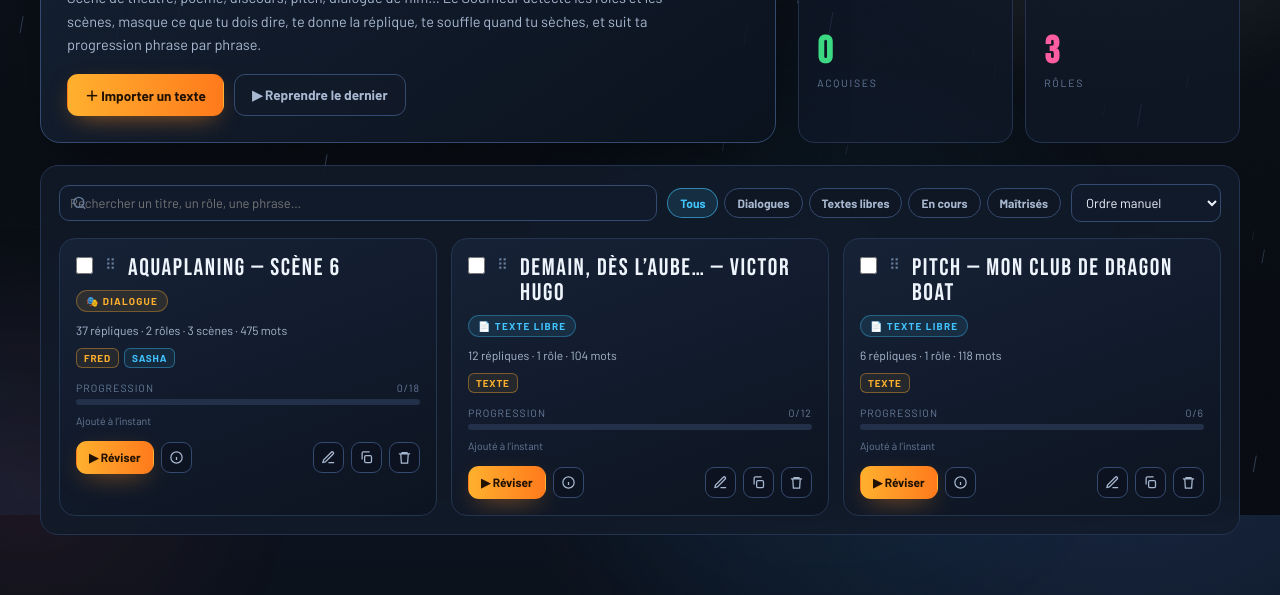
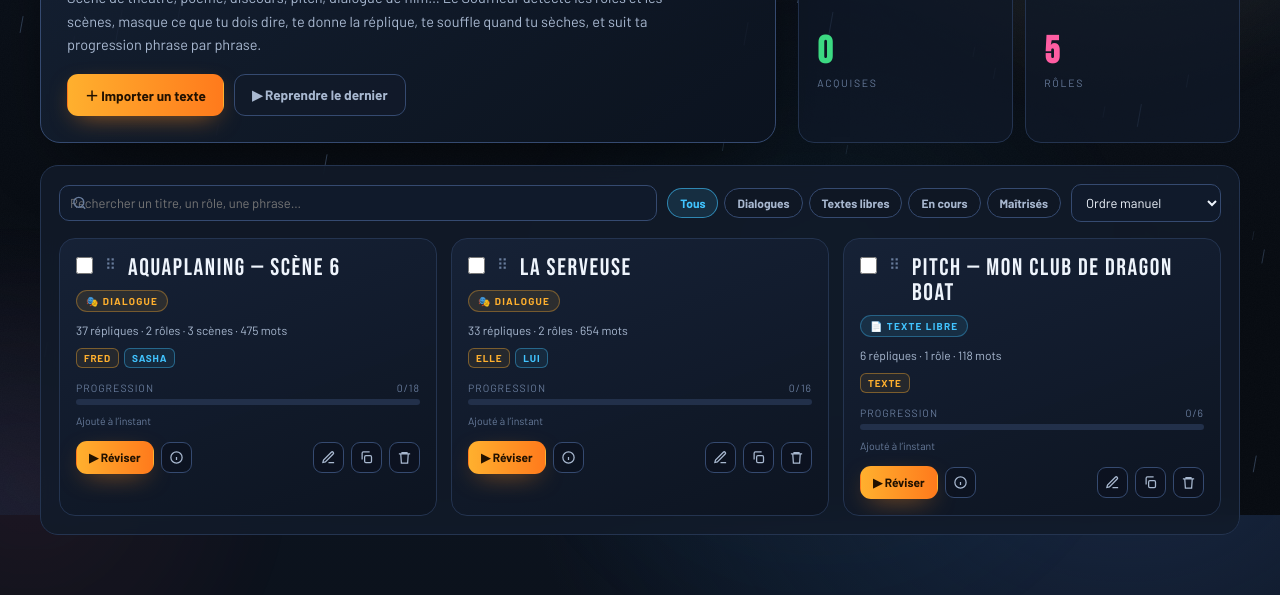
Before and after one commit to fredplaine/souffleur, a plain HTML site: page index.html in a window 1280 px wide. Shown: the part 285-880 px from the top of the page. Drawn offline with Linux system fonts and the light colour scheme.

Commit message:
Update index.html

```diff
--- a/index.html
+++ b/index.html
@@ -780,21 +780,43 @@ var SEED_AQUA=[
 "SASHA — Tu veux que je te fasse ça matin, midi et soir ?",
 "FRED — Matin, midi, et pour ton quatre-heures. Ça remplacera ton choco-BN. Allez, prends ta journée."
 ].join('\n');
-var SEED_HUGO=[
-"Demain, dès l'aube, à l'heure où blanchit la campagne,",
-"Je partirai. Vois-tu, je sais que tu m'attends.",
-"J'irai par la forêt, j'irai par la montagne.",
-"Je ne puis demeurer loin de toi plus longtemps.",
-"",
-"Je marcherai les yeux fixés sur mes pensées,",
-"Sans rien voir au dehors, sans entendre aucun bruit,",
-"Seul, inconnu, le dos courbé, les mains croisées,",
-"Triste, et le jour pour moi sera comme la nuit.",
-"",
-"Je ne regarderai ni l'or du soir qui tombe,",
-"Ni les voiles au loin descendant vers Harfleur,",
-"Et quand j'arriverai, je mettrai sur ta tombe",
-"Un bouquet de houx vert et de bruyère en fleur."
+var SEED_SERVEUSE=[
+"(﻿LA SERVEUSE)",
+"(Intérieur café. Une serveuse range la salle. C’est la fin de son service. Un dernier patient est assis à une table, un verre à moitié plein. Sur la table, quatre euros en petite monnaie. Il observe la serveuse avec insistance, pendant un long moment.)",
+"ELLE — Ça va ?",
+"LUI — Oui, oui, merci...",
+"ELLE — Je ne vous dérange pas ?",
+"LUI — Pardon ?",
+"ELLE — Vous voyez bien ou vous voulez que je me penche un peu plus ?",
+"LUI — J’comprends pas !",
+"ELLE — Faites pas semblant de ne pas comprendre !",
+"LUI — Excusez-moi, non, j’comprends pas.",
+"ELLE — Hypocrite ! (Elle continue le rangement.) Bon, ça suffit maintenant ! Vous me prenez pour quoi ?",
+"LUI — Non mais attendez, j’ai rien fait, je vous regarde, c’est tout, je vous regarde travailler. Je suis assis là et vous rangez votre salle en face de moi, je regarde, c’est tout.",
+"ELLE — Vous ne regardez pas, vous reluquez !",
+"LUI — Écoutez, mademoiselle, vous êtes mignonne, mais je ne vous reluque pas !",
+"ELLE — Espèce de pervers ! (Il tente de détourner son regard, sans vraiment y parvenir.) Croyez pas que je ne vous vois pas ! Ça se fait pas ce que vous faites ! On vous l’a jamais dit ? Vous êtes dégueulasse !",
+"LUI — Si je vous dis pourquoi je vous regarde, vous allez pas m’croire.",
+"ELLE — Y a des chances !",
+"LUI — Et vous voulez pas savoir ?",
+"ELLE — Pour quoi faire ?",
+"LUI — Pour que je m’explique !",
+"ELLE — Je m’en fous de vos explications ! Moi, la seule chose que je vois, c’est un mec en train de boire sa bière et de me mater le cul dès qu’il peut ! Allez voir ailleurs, on n’est pas dans un bordel ici !",
+"LUI (s’apprêtant à régler) — Vous me faites penser à ma sœur.",
+"ELLE — Bien sûr, et elle me ressemble, elle a l’âge que je dois avoir ou que vous aimeriez que j’aie, et elle vous servait votre bière en rentrant de votre boulot.",
+"LUI — Vous êtes son sosie, j’vous jure !",
+"ELLE — Et c’est à quel moment que je vous fais le plus penser à votre sœur : quand je suis de dos ou quand je me penche pour essuyer les tables ? Parce que je suis serveuse, je suis à votre dispo, c’est ça ?",
+"LUI — Mais pas du tout ! Pourquoi vous me croyez pas ?",
+"ELLE — Parce que si vous regardez votre sœur comme vous me regardez, alors vous êtes pire que ce que je pense. Vaut mieux pour vous que je ne vous croie pas !",
+"LUI — Elle est partie il y a huit ans, à Moscou. Enfin, c’est ce qu’elle nous a dit. Depuis, plus de nouvelles. Portée disparue. Enlèvement ? droguée ? assassinée ? On ne sait même pas. Et puis, avec la guerre...",
+"ELLE — C’est quatre euros cinquante, pas quatre.",
+"LUI — C’est bon, vous pourriez être gentille au moins. Avoir un peu de compassion.",
+"ELLE — Quatre euros cinquante ou j’appelle la sécurité.",
+"(Il sort un billet de cinquante euros et reprend ses quatre euros.)",
+"LUI — J’ai pas de monnaie. (Elle prend le billet et cherche la monnaie dans une sacoche.) Je vous parle de ma sœur, et...",
+"ELLE — Tenez ! (Elle lui balance sa monnaie, puis sort. En off.) Fait chier, tiens !",
+"(Il termine son verre. Son téléphone sonne. Il décroche.)",
+"LUI — Salut, ma gueule !... Ouais, tranquille, et toi ?... Je bois un coup... Bah, tu sais bien, là où y a la petite serveuse qu’on avait repérée... Non, c’est mort, laisse tomber. Je lui ai dit qu’elle ressemblait à ma sœur. J’sais pas c’qui m’a pris !... T’es où ?... Attends, bouge pas, je te rejoins. À toute."
 ].join('\n');
 var SEED_PITCH=[
 "Bonjour à tous — je m'appelle Fred, et je viens vous parler de mon club de dragon boat.",
@@ -810,7 +832,7 @@ var SEED_PITCH=[
 "Alors si vous voulez troquer votre écran contre une pagaie, venez nous rejoindre samedi matin au lever du soleil. La première séance est offerte — et le café aussi."
 ].join('\n');
 
-var DLG=/^([A-ZÀ-ÖØ-ÞŸ][A-ZÀ-ÖØ-ÞŸ0-9'’.\- ]{0,28}?)\s*(?:—|–|:| - )\s*(.+)$/;
+var DLG=/^([A-ZÀ-ÖØ-ÞŸ][A-ZÀ-ÖØ-ÞŸ0-9'’.\- ]{0,28}?)(?:\s*(\([^)]*\)))?\s*(?:—|–|:| - )\s*(.+)$/;
 function parseSource(src,mode){
   src=String(src||'');
   var raw=src.replace(/\r/g,'').split('\n').map(function(s){return s.trim();}).filter(Boolean);
@@ -834,8 +856,8 @@ function parseSource(src,mode){
         return;
       }
       var m=matches[idx];
-      if(m){var c=cleanLine(m[1]).toUpperCase(),t=cleanLine(m[2]);if(!t)return;last={c:c,t:t};lines.push(last);if(roles.indexOf(c)<0)roles.push(c);}
-      else{var t2=cleanLine(l);if(!t2)return;if(last)last.t+=' '+t2;else{last={c:'NARRATEUR',t:t2};lines.push(last);if(roles.indexOf('NARRATEUR')<0)roles.push('NARRATEUR');}}
+      if(m){var c=cleanLine(m[1]).toUpperCase(), inlineDid=m[2]?cleanLine(m[2])+' ':'', t=inlineDid+cleanLine(m[3]);if(!t.trim())return;last={c:c,t:t.trim()};lines.push(last);if(roles.indexOf(c)<0)roles.push(c);}
+      else{var t2=cleanLine(l);if(!t2)return;if(last)last.t+=' '+t2;else{last={c:'DIDASCALIE',t:t2};lines.push(last);}}
     });
   }else{
     roles=['TEXTE'];
@@ -901,7 +923,7 @@ function roleColor(name){return PALETTE[Math.max(0,(active?active.roles.indexOf(
 function estMs(t){var sp=stripDidascalies(t);return sp?wordCount(sp)*420/cfg.rate+900:500;}
 function persist(){clearTimeout(saveT);saveT=setTimeout(function(){try{localStorage.setItem(KEY,JSON.stringify({lib:lib,prefs:prefs,cfg:cfg,lastId:active?active.id:null}));}catch(e){}},200);}
 function seedLibrary(){
-  lib=[makeText('Aquaplaning — Scène 6',SEED_AQUA,'dialogue','SASHA'),makeText('Demain, dès l’aube… — Victor Hugo',SEED_HUGO,'vers','TEXTE'),makeText('Pitch — mon club de dragon boat',SEED_PITCH,'paragraphes','TEXTE')];
+  lib=[makeText('Aquaplaning — Scène 6',SEED_AQUA,'dialogue','SASHA'),makeText('La Serveuse',SEED_SERVEUSE,'dialogue','LUI'),makeText('Pitch — mon club de dragon boat',SEED_PITCH,'paragraphes','TEXTE')];
 }
 function loadAll(){
   var last=null;
@@ -924,6 +946,8 @@ function loadAll(){
         t.st=Array.isArray(t.st)?t.st:[];t.lines.forEach(function(_,i){if(!t.st[i])t.st[i]={peeks:0,reads:0,lastVisit:null};});
         return t;
       });
+      var hugoIdx=lib.findIndex(function(t){return /^Demain,\s*d[eè]s\s*l/i.test(t.title||'');});
+      if(hugoIdx>=0){lib[hugoIdx]=makeText('La Serveuse',SEED_SERVEUSE,'dialogue','LUI');}
       Object.assign(prefs,d.prefs||{});Object.assign(cfg,d.cfg||{});cfg.voiceMap=cfg.voiceMap||{};last=d.lastId||null;
     }
   }catch(e){}
```
